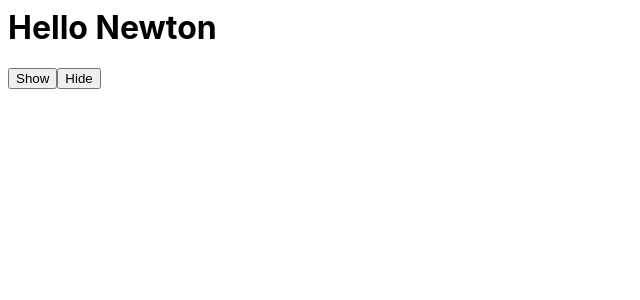
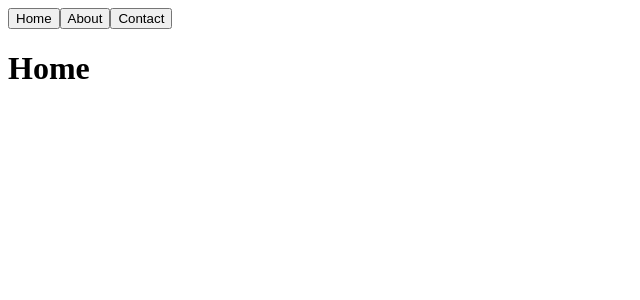
Before and after one commit to Arun2024-AI/NewtonClassReact-96, a React (Create React App) app: page / in a window 1280 px wide. Shown: the top 300 px of the page, without its empty margins (0-640 px from the left). Built offline with nearby package versions, Linux system fonts and the light colour scheme.

Commit message:
New Line

```diff
--- a/src/App.js
+++ b/src/App.js
@@ -1,5 +1,6 @@
-import React, {useState,useEffect} from 'react';
-import './style.css';
+// import React, {useState,useEffect,useRef} from 'react';
+// import './style.css';
+// import { useRef } from 'react/cjs/react.production.min';
 
 // export default function App() {
 //   const text = "NSTians"
@@ -645,26 +646,80 @@ import './style.css';
 // };
 
 
-export default function App(){
-  const [show, setShow] = useState(true)
+
+
+// export default function App(){
+//   const [show, setShow] = useState(true)
+//   return (
+//     <div>
+//       {show && <Hello/>}
+//       <button onClick={() => setShow(true)}>Show</button>
+//       <button onClick={() => setShow(false)}>Hide</button>
+//     </div>
+//   )
+// }
+// function Hello() {
+//   useEffect(() => {
+//     const intervalId = setInterval(() => {
+//       console.log("Hello")
+//     },1000);
+//     console.log("component mounted");
+//     return () => {
+//       console.log("component unmounted");
+//       clearInterval(intervalId)
+//     }
+//   }, [])
+//   return <h1>Hello Newton</h1>
+// }
+
+
+
+
+// export default function App(){
+//   const h1ref = useRef();    //{current: {value}}
+//   const inputref =useRef();
+//   return <div>
+//     <h1 ref = {h1ref}>Hello</h1>
+//     <input onChange={() =>
+//     console.log(inputref.current.value)}/>
+//   </div>
+// }
+
+
+
+
+import React, { useRef } from "react";
+
+export default function App() {
+  const homeRef = useRef();
+  const aboutRef = useRef();
+  const contactRef = useRef();
+
+  const handleClick = (section) => {
+    // Hide all
+    homeRef.current.style.display = "none";
+    aboutRef.current.style.display = "none";
+    contactRef.current.style.display = "none";
+
+    // Show selected
+    if (section === "home") homeRef.current.style.display = "block";
+    if (section === "about") aboutRef.current.style.display = "block";
+    if (section === "contact") contactRef.current.style.display = "block";
+  };
+
   return (
     <div>
-      {show && <Hello/>}
-      <button onClick={() => setShow(true)}>Show</button>
-      <button onClick={() => setShow(false)}>Hide</button>
+      <div className="buttons">
+        <button onClick={() => handleClick("home")}>Home</button>
+        <button onClick={() => handleClick("about")}>About</button>
+        <button onClick={() => handleClick("contact")}>Contact</button>
+      </div>
+
+      <div className="content">
+        <h1 ref={homeRef}>Home</h1>
+        <h1 ref={aboutRef} style={{ display: "none" }}>About</h1>
+        <h1 ref={contactRef} style={{ display: "none" }}>Contact</h1>
+      </div>
     </div>
-  )
+  );
 }
-function Hello() {
-  useEffect(() => {
-    const intervalId = setInterval(() => {
-      console.log("Hello")
-    },1000);
-    console.log("component mounted");
-    return () => {
-      console.log("component unmounted");
-      clearInterval(intervalId)
-    }
-  }, [])
-  return <h1>Hello Newton</h1>
-}
```
